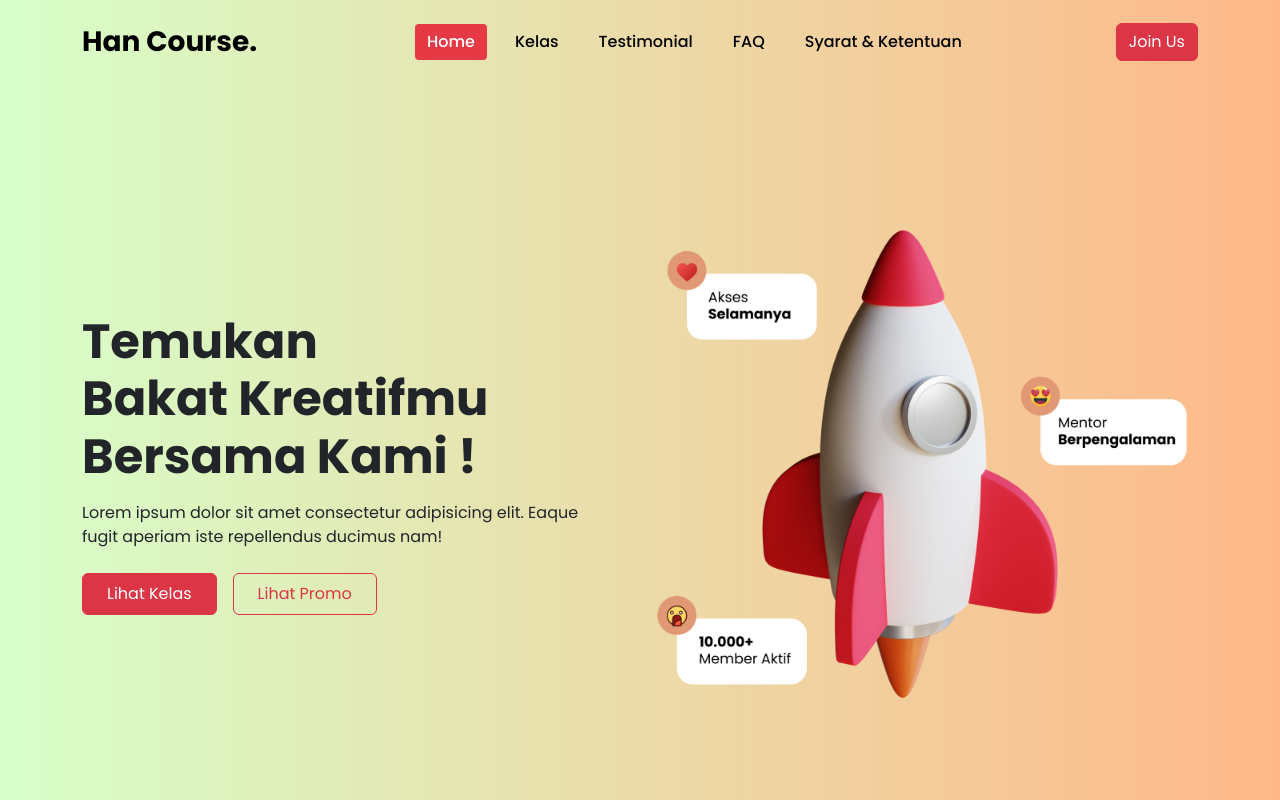
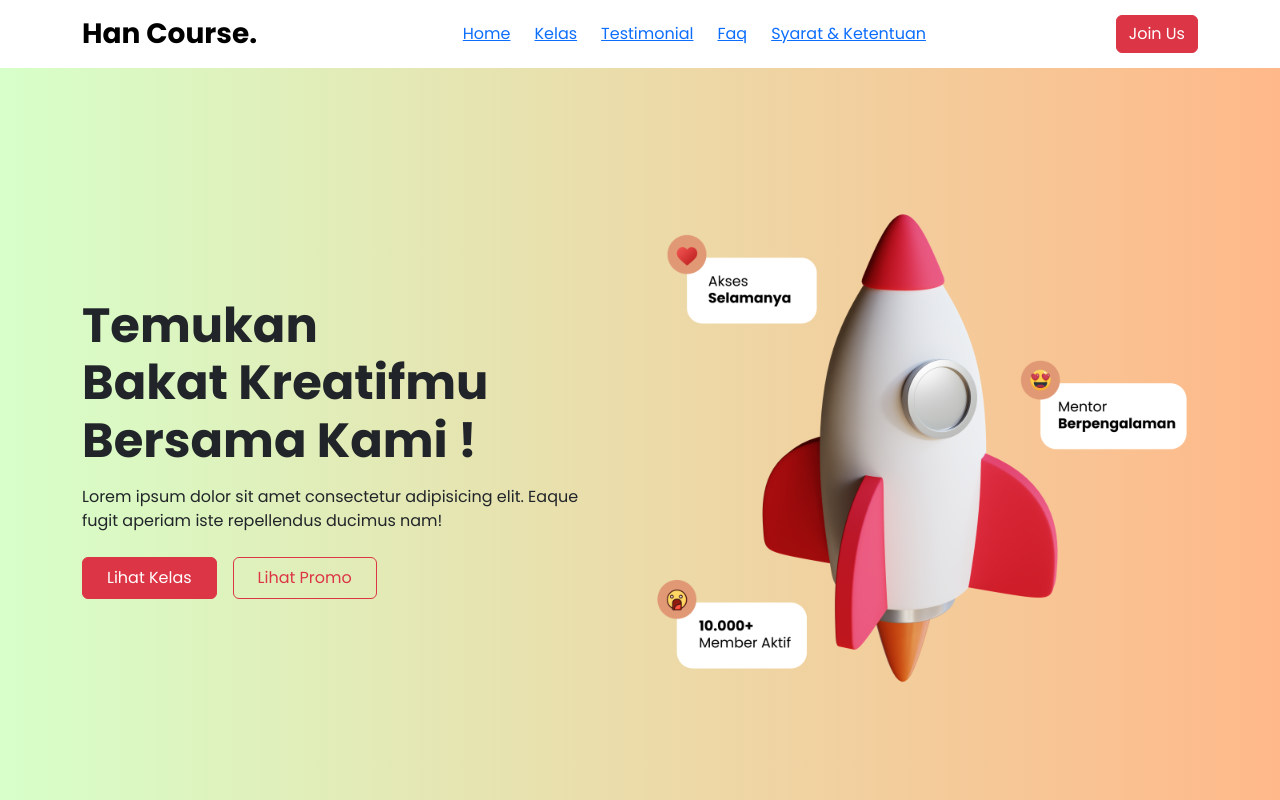
Before and after one commit to Farhan0511/Han-Course, a React (Vite) app: page / in a window 1280 px wide. Shown: the top 800 px of the page. Built offline with nearby package versions, Linux system fonts and the light colour scheme.

Commit message:
fixed navbar scroll

```diff
--- a/src/Components/NavbarComponent.jsx
+++ b/src/Components/NavbarComponent.jsx
@@ -3,35 +3,53 @@ import Nav from "react-bootstrap/Nav";
 import Navbar from "react-bootstrap/Navbar";
 import ButtonComponent from "./Button";
 import { NavLink } from "react-router-dom";
-import { navLinks } from "../data/index";
+import { useState, useEffect } from "react";
 
 function NavbarComponent() {
+  const [changeColor, setChangeColor] = useState(false);
+
+  useEffect(() => {
+    const changeBackgroundColor = () => {
+      setChangeColor(window.scrollY > 10);
+    };
+
+    window.addEventListener("scroll", changeBackgroundColor);
+    changeBackgroundColor(); // cek awal
+
+    return () => {
+      window.removeEventListener("scroll", changeBackgroundColor);
+    };
+  }, []);
+
   return (
-    <Navbar bg="light" expand="lg" className="Navbar py-3 ">
+    <Navbar
+      expand="lg"
+      className={`navbar ${changeColor ? "color-active" : ""}`}
+    >
       <Container>
-        {/* Brand */}
         <Navbar.Brand className="fw-bold fs-3">Han Course.</Navbar.Brand>
 
-        {/* Toggle Button */}
         <Navbar.Toggle aria-controls="basic-navbar-nav" />
 
         <Navbar.Collapse id="basic-navbar-nav">
-          {/* Menu kiri */}
-          <Nav className="me-auto d-flex gap-3 fs-6 fw-normal mx-auto align-items-center">
-            {navLinks.map((link) => (
-              <NavLink
-                key={link.id}
-                to={link.path}
-                className={({ isActive }) =>
-                  isActive ? "nav-simple active" : "nav-simple"
-                }
-              >
-                {link.text}
-              </NavLink>
-            ))}
+          <Nav className="main-nav me-auto d-flex gap-4 fs-6 fw-normal mx-auto align-items-center">
+            <NavLink to="/" className="nav-item-link">
+              Home
+            </NavLink>
+            <NavLink to="/kelas" className="nav-item-link">
+              Kelas
+            </NavLink>
+            <NavLink to="/testimonial" className="nav-item-link">
+              Testimonial
+            </NavLink>
+            <NavLink to="/faq" className="nav-item-link">
+              Faq
+            </NavLink>
+            <NavLink to="/syarat" className="nav-item-link">
+              Syarat & Ketentuan
+            </NavLink>
           </Nav>
 
-          {/* Tombol di kanan */}
           <div className="text-center mt-3 mt-lg-0">
             <ButtonComponent />
           </div>
```
